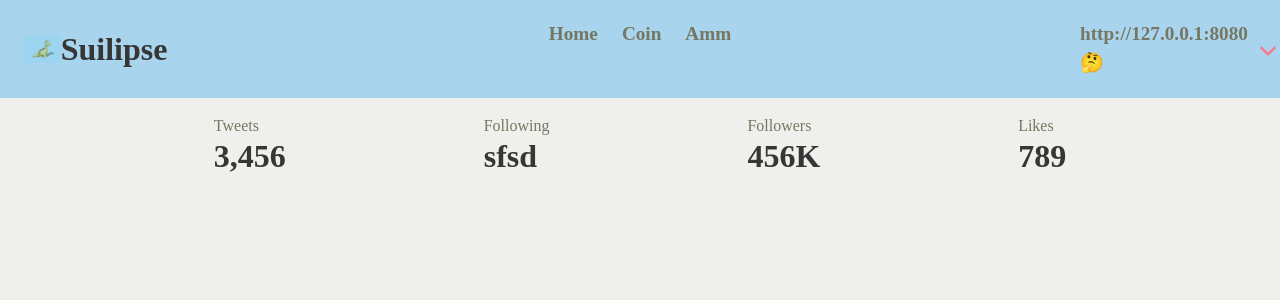
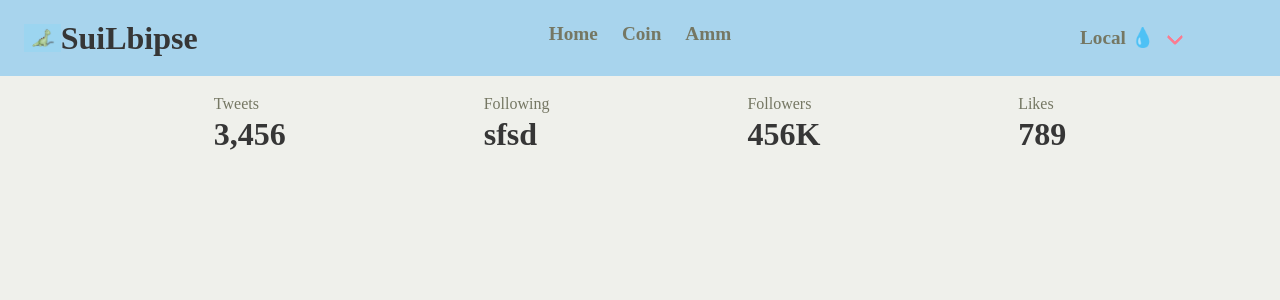
Before and after one commit to Jarekkkkk/SuiLipse, a Vue app in the folder apps/amm/: page /#/ in a window 1280 px wide. Shown: the top 300 px of the page. Built offline with nearby package versions, Linux system fonts and the light colour scheme.

Commit message:
[vue_ts] setup the gateways

```diff
--- a/apps/amm/src/components/Nav.vue
+++ b/apps/amm/src/components/Nav.vue
@@ -1,8 +1,24 @@
 <script setup lang="ts">
+import { objectToString } from '@vue/shared';
+import { onMounted, computed } from 'vue';
+import { GATEWAYS, Gateway, chosenGateway, changeClient } from '../sui/gateway'
+const currentClusterWithEmoji = computed(() => {
+    let emoji
+    let gateway
 
-import { onMounted } from 'vue';
-import { GATEWAYS, chosenGateway, changeClient } from '../sui/gateway'
-const currentClusterWithEmoji = chosenGateway.value + " " + "🤔"
+    switch (chosenGateway.value) {
+        case GATEWAYS.Devent:
+            gateway = "Devnet"
+            emoji = "💦";
+            break;
+        case GATEWAYS.Local:
+            gateway = "Local"
+            emoji = "💧";
+            break;
+    }
+    console.log(chosenGateway.value)
+    return gateway + " " + emoji
+})
 
 
 </script>
@@ -11,7 +27,7 @@ const currentClusterWithEmoji = chosenGateway.value + " " + "🤔"
         <div class="navbar-brand">
             <a class="navbar-item" href="https://medium.com">
                 <img src="../assets/dinosaur.jpeg" alt="dinasour">
-                <h1 class="title is-3 pl-1">Suilipse</h1>
+                <h1 class="title is-3 pl-1">SuiLbipse</h1>
             </a>
 
             <a role="button" class="navbar-burger" aria-label="menu" aria-expanded="false"
@@ -41,7 +57,7 @@ const currentClusterWithEmoji = chosenGateway.value + " " + "🤔"
                 </router-link>
             </div>
             <div id="login" class="navbar-item has-dropdown is-hoverable">
-                <a class="navbar-link"> {{ currentClusterWithEmoji }} </a>
+                <a class="navbar-link">{{ currentClusterWithEmoji }} </a>
 
                 <div class="navbar-dropdown is-right">
                     <a v-for="cluster in GATEWAYS" :key="cluster" :class="{
--- a/apps/amm/src/sui/gateway.ts
+++ b/apps/amm/src/sui/gateway.ts
@@ -3,7 +3,7 @@ import { ref } from "vue"
 import { JsonRpcProvider } from "@mysten/sui.js";
 
 // === TYPE ===
-enum Gateway {
+export enum Gateway {
   devent = "Devent",
   local = "Local"
 }
@@ -39,5 +39,4 @@ export const changeClient = (network: Gateway | string) => {
 
   chosenGateway.value = network
 
-  console.log(chosenGateway.value);
 }
```
